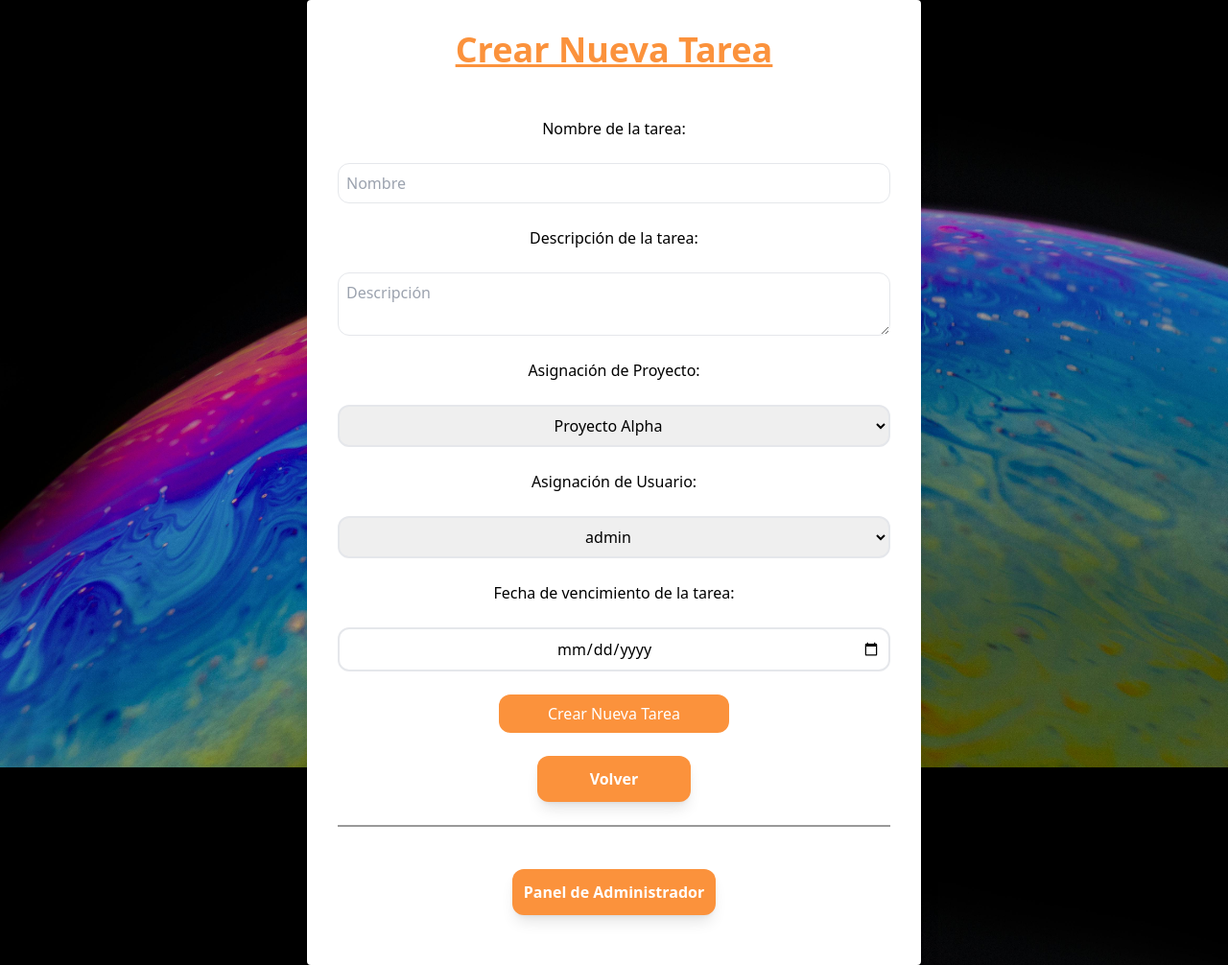
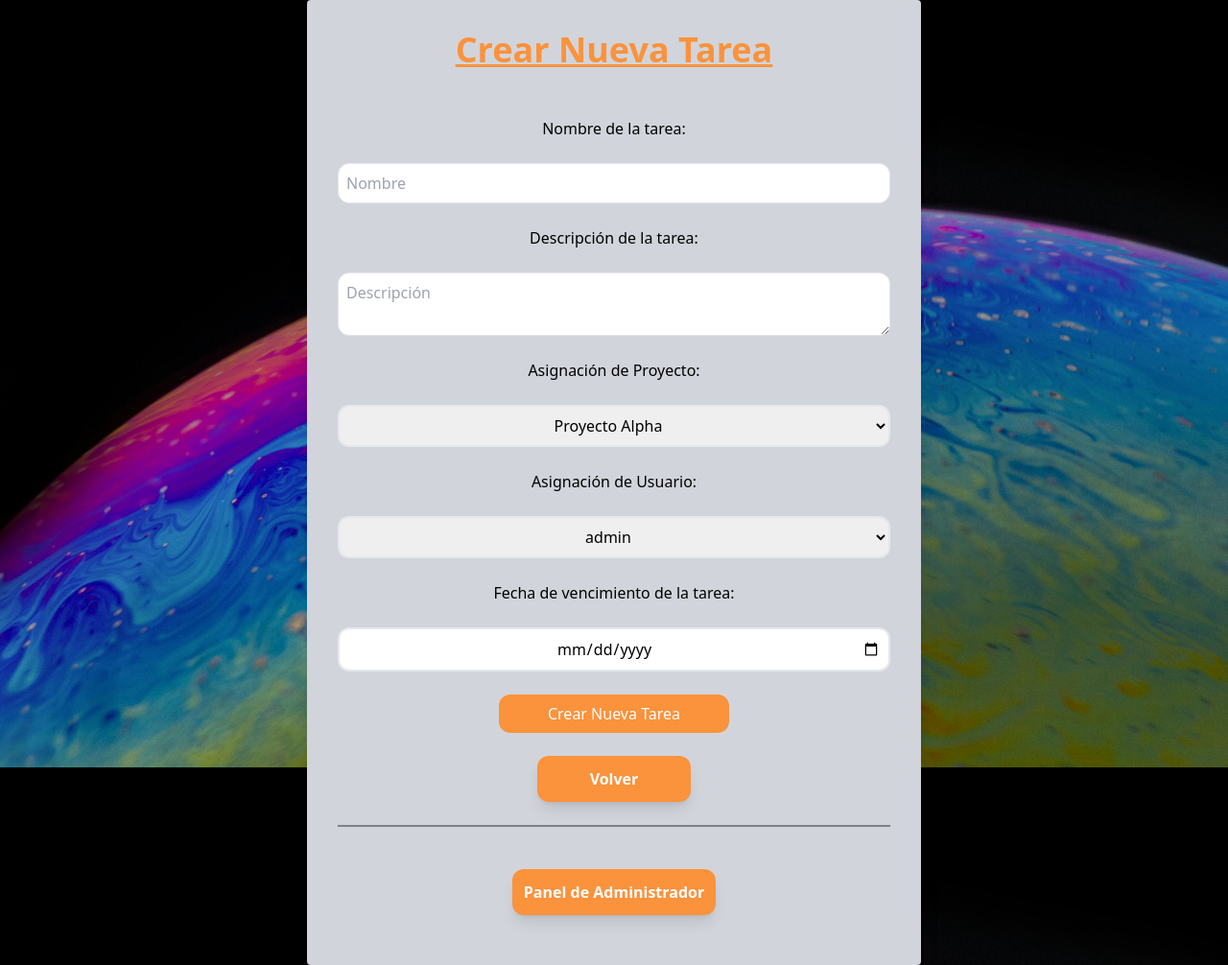
Before and after one commit to Komandarm-Knuckles/DAWM12G6_GePro, a PHP site: page /php/admin/adminCrearTarea.php in a window 1280 px wide. Shown: the whole page at 96% size. Run offline with PHP 8.4, Linux system fonts and the light colour scheme; a user stored in the database is signed in; data comes from the database, SQL or seed files in the repository; some libraries are stand-ins or nearby versions.

Commit message:
Cambiados los fondos a gris

```diff
--- a/php/admin/adminCrearProyecto.php
+++ b/php/admin/adminCrearProyecto.php
@@ -40,7 +40,7 @@ $result_proyectos = obtener_todos_proyectos($con);
 </head>
 
 <body class="w-full min-h-screen flex justify-center items-center bg-cover bg-center bg-fixed z-10 bg-[url('../../img/pixels14.jpg')]">
-        <div class="flex flex-col max-w-[90%] w-[40em] bg-white p-8 rounded shadow-xl gap-6">
+        <div class="flex flex-col max-w-[90%] w-[40em] bg-gray-300 p-8 rounded shadow-xl gap-6">
             <h1 class="text-4xl font-bold text-center underline text-orange-400"> CREAR NUEVO PROYECTO</h1>
             <div class="flex justify-center items-center">
             <span class="block h-0.5 w-130 bg-black opacity-40"></span>
--- a/php/admin/adminCrearReunion.php
+++ b/php/admin/adminCrearReunion.php
@@ -47,7 +47,7 @@ $proyectos = $con->query("SELECT id_proyecto, nombre FROM proyectos");
     <script src="https://cdn.tailwindcss.com"></script>
 </head>
 <body class="w-full min-h-screen flex justify-center items-center bg-cover bg-center bg-fixed z-10 bg-[url('../../img/pixels14.jpg')]">
-<div class="flex flex-col max-w-[90%] w-[40em] bg-white p-8 rounded shadow-xl gap-6">
+<div class="flex flex-col max-w-[90%] w-[40em] bg-gray-300 p-8 rounded shadow-xl gap-6">
 
 <h1 class="text-4xl font-bold text-center underline text-orange-400">Crear Nueva Reunión</h1>
 <div class="flex justify-center items-center">
--- a/php/admin/adminCrearTarea.php
+++ b/php/admin/adminCrearTarea.php
@@ -61,7 +61,7 @@ $result_proyectos = $con->query("SELECT id_proyecto, nombre FROM proyectos");
 
 <body
     class="w-full min-h-screen flex justify-center items-center bg-cover bg-center bg-fixed z-10 bg-[url('../../img/pixels14.jpg')]">
-<div class="flex flex-col max-w-[90%] w-[40em] bg-white p-8 rounded shadow-xl gap-6">
+<div class="flex flex-col max-w-[90%] w-[40em] bg-gray-300 p-8 rounded shadow-xl gap-6">
 
             <h1 class="text-4xl font-bold text-center underline text-orange-400">Crear Nueva Tarea</h1>
             <div class="flex justify-center items-center">
--- a/php/admin/adminCrearUsuario.php
+++ b/php/admin/adminCrearUsuario.php
@@ -64,7 +64,7 @@ if ($_SERVER['REQUEST_METHOD'] === 'POST' && isset($_POST['usuario'], $_POST['pa
 </head>
 
 <body class="w-full min-h-screen flex justify-center items-center bg-cover bg-center bg-fixed z-10 bg-[url('../../img/pixels14.jpg')]">
-    <div class="flex flex-col max-w-[90%] w-[40em] bg-white p-8 rounded shadow-xl gap-6">
+    <div class="flex flex-col max-w-[90%] w-[40em] bg-gray-300 p-8 rounded shadow-xl gap-6">
         <h1 class="text-4xl font-bold text-center underline text-orange-400">Crear Nuevo Usuario</h1>
         <div class="flex justify-center items-center">
             <span class="block h-0.5 w-130 bg-black opacity-40"></span>
```
